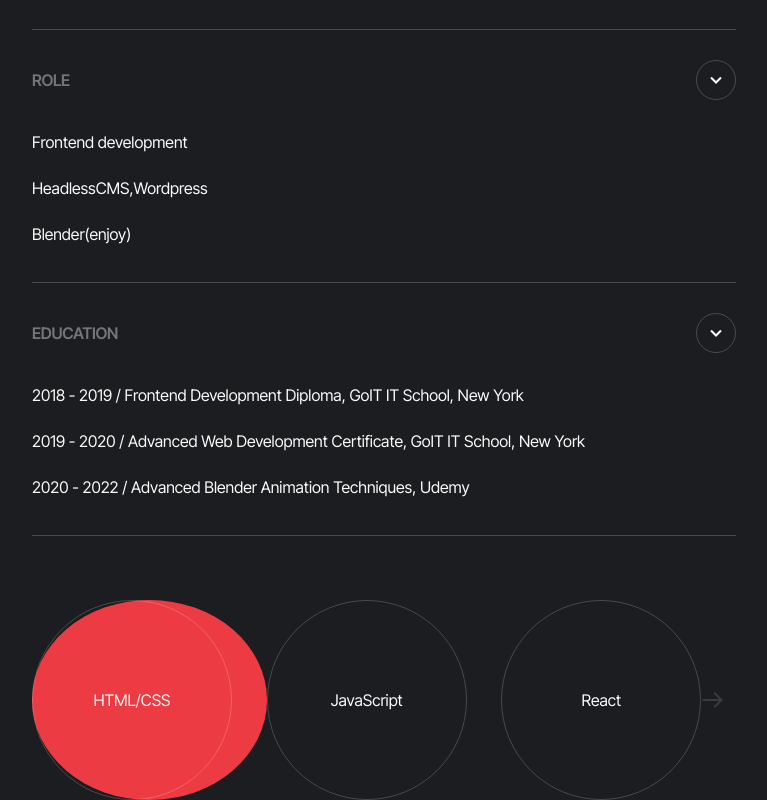
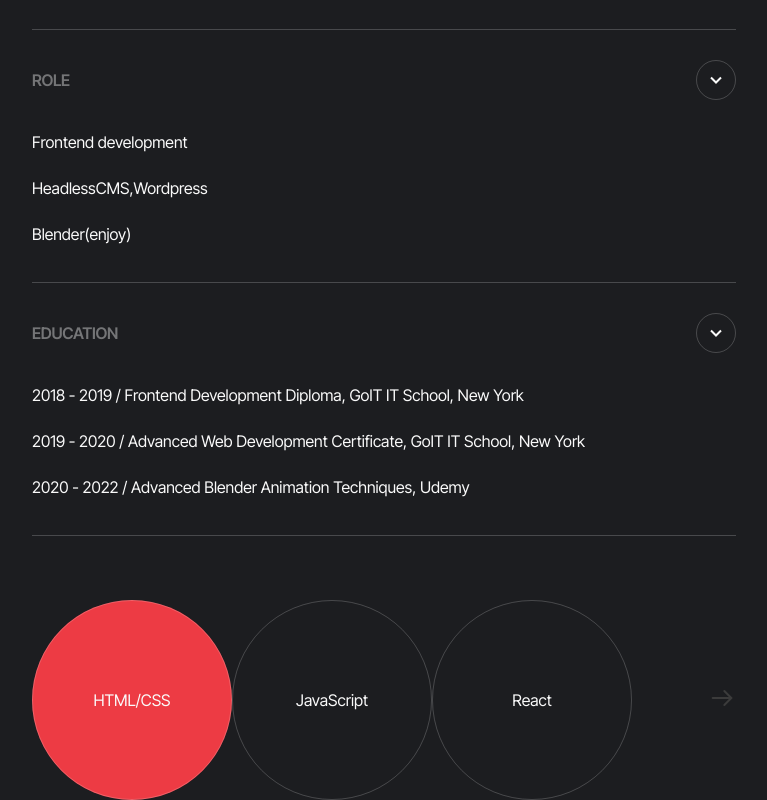
Before and after one commit to Insp1rer/test, a website built with Vite: page src/index.html in a window 1280 px wide. Shown: the part 1852-2652 px from the top of the page, without its empty margins (256-1023 px from the left). Built offline with nearby package versions, Linux system fonts and the light colour scheme; what accordion-js would draw is missing.

Commit message:
megapush

```diff
--- a/src/css/styles.css
+++ b/src/css/styles.css
@@ -203,6 +203,8 @@ body {
 
 .swiper-section {
   width: 343px;
+  display: flex;
+  align-items: center;
 }
 
 .swiper-btn {
@@ -214,34 +216,26 @@ body {
   color: #fafafa;
 }
 
-/* .swiper-wrapper-item .swiper-slide {
-  width: 130px !important;
-  height: 130px !important;
-} */
-
-/* .swiper-wrapper-list {
-  display: flex;
-} */
-
-.swiper-wrapper .swiper-wrapper-list {
-  width: 260px !important;
+.swiper-wrapper-list .swiper-wrapper-item {
+  width: 130px;
 }
 
-.swiper {
+.swiper-btn {
+  margin: 0;
+  padding: 0;
+}
+
+.swiper-section .swiper {
+  margin-right: 55px;
+}
+
+.swiper .swiper-container {
   display: flex;
-  justify-content: start;
+  justify-content: center;
   align-items: center;
   flex-direction: row;
-  /* gap: 58px; */
+  position: relative;
 }
-
-/* .swiper {
-  width: 600px !important;
-} */
-
-/* .swiper-wrapper {
-  overflow: hidden;
-} */
 
 .swiper-slide-active {
   background-color: #ed3b44;
@@ -298,15 +292,19 @@ body {
   .indented-list-last {
     margin-bottom: 36px;
   }
+
   .swiper-section {
     width: 704px;
   }
   .swiper-btn {
-    width: 200px;
+    min-width: 200px;
     height: 200px;
   }
-  .swiper-container {
-    gap: 70px;
+  .swiper-wrapper-list .swiper-wrapper-item {
+    min-width: 200px;
+  }
+  .swiper-section .swiper {
+    margin-right: 76px;
   }
 }
 
@@ -364,7 +362,7 @@ body {
   .swiper-section {
     width: 1312px;
   }
-  .swiper-container {
+  /* .swiper-container {
     gap: 78px;
-  }
+  } */
 }
--- a/src/index.html
+++ b/src/index.html
@@ -151,7 +151,7 @@
         </ul>
       </div>
       <div class="swiper-section container">
-        <div class="swiper swiper-container">
+        <div class="swiper swiper-container about-me-swiper">
           <ul class="swiper-wrapper swiper-wrapper-list">
             <li class="swiper-wrapper-item swiper-slide">
               <button class="swiper-btn">HTML/CSS</button>
@@ -172,6 +172,7 @@
               <button class="swiper-btn">Soft skills</button>
             </li>
           </ul>
+        </div>
         <div class="swiper-btn-next swiper-button-next">
           <svg
             width="28"
@@ -197,7 +198,6 @@
           </svg>
         </div>
       </div>
-      </div>
     </section>
 
     <script type="module" src="./main.js"></script>
--- a/src/main.js
+++ b/src/main.js
@@ -15,25 +15,28 @@ import Swiper from 'swiper';
 import { Navigation, Mousewheel, Keyboard } from 'swiper/modules';
 
 import 'swiper/css';
-import 'swiper/css/navigation';
+// import 'swiper/css/navigation';
 
 let params = {
   modules: [Navigation, Mousewheel, Keyboard],
 
+  // slidesPerView: 'auto',
   slidesPerView: 2,
-  // maxwidth: 262,
+  lazy: true,
   loop: true,
   centeredSlides: false,
   direction: 'horizontal',
   mousewheel: true,
   keyboard: true,
-  freeMode: true,
+  spaceBetween: 0,
 
   breakpoints: {
     768: {
+      // slidesPerView: 'auto',
       slidesPerView: 3,
     },
     1440: {
+      // slidesPerView: 'auto',
       slidesPerView: 6,
     },
   },
@@ -41,6 +44,14 @@ let params = {
   navigation: {
     nextEl: '.swiper-button-next',
   },
+
+  on: {
+    init: function () {
+      document
+        .querySelector('.swiper-button-next')
+        .classList.remove('swiper-button-lock');
+    },
+  },
 };
 
-const swiper = new Swiper('.swiper', params);
+const aboutMeSwiper = new Swiper('.about-me-swiper', params);
```
Lines whose indentation alone changed are shown as unchanged.
